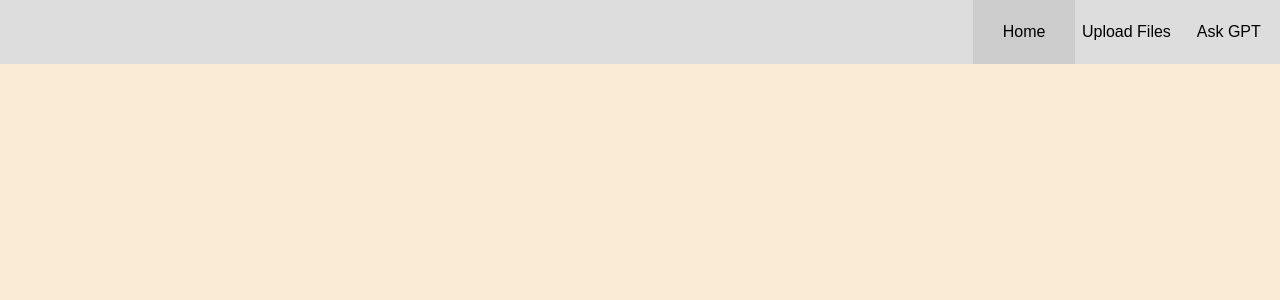
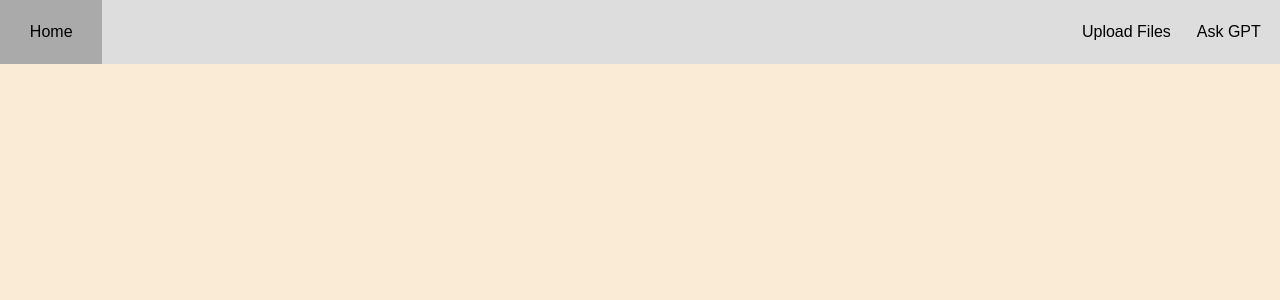
Before and after one commit to JBalila/pdf2privategpt, a React (Create React App) app in the folder frontend/: page / in a window 1280 px wide. Shown: the top 300 px of the page. Built offline with nearby package versions, Linux system fonts and the light colour scheme; the HTML template or start-up script is replaced by a standard one.

Commit message:
Updated Navbar component to have a 'left-side' and 'right-side'

```diff
--- a/frontend/src/App.css
+++ b/frontend/src/App.css
@@ -13,10 +13,24 @@ html, body {
 .flex-container-row {
   display: flex;
   flex-direction: row;
-  justify-content: flex-end;
+  justify-content: space-between;
 
   height: 100%;
   width: 100%;
+}
+
+.left-side {
+  height: 100%;
+  align-self: flex-start;
+  display: flex;
+  flex-direction: row;
+}
+
+.right-side {
+  height: 100%;
+  align-self: flex-end;
+  display: flex;
+  flex-direction: row;
 }
 
 .button {
--- a/frontend/src/components/Navbar.tsx
+++ b/frontend/src/components/Navbar.tsx
@@ -2,10 +2,13 @@ export default function Navbar({page}: {page: string}) {
     return(
         <div id='navbar-wrapper'>
             <div className='flex-container-row'>
+                <div className='left-side'>
                     <a id={page === 'Home' ? 'active' : ''} className='nav-element' href='/'>
                         <p>Home</p>
                     </a>
+                </div>
 
+                <div className='right-side'>
                     <a id={page === 'FileUpload' ? 'active' : ''} className='nav-element' href='/uploadfiles'>
                         <p>Upload Files</p>
                     </a>
@@ -15,5 +18,6 @@ export default function Navbar({page}: {page: string}) {
                     </a>
                 </div>
             </div>
+        </div>
     );
 }
--- a/frontend/src/react-app-env.d.ts
+++ /dev/null
@@ -1 +0,0 @@
-/// <reference types="react-scripts" />
```
Also changed, not shown: frontend/src/setupTests.ts (deleted, +0 -5 lines), 1 other file (tests, documents, lock files or other folders). Lines whose indentation alone changed are shown as unchanged.
